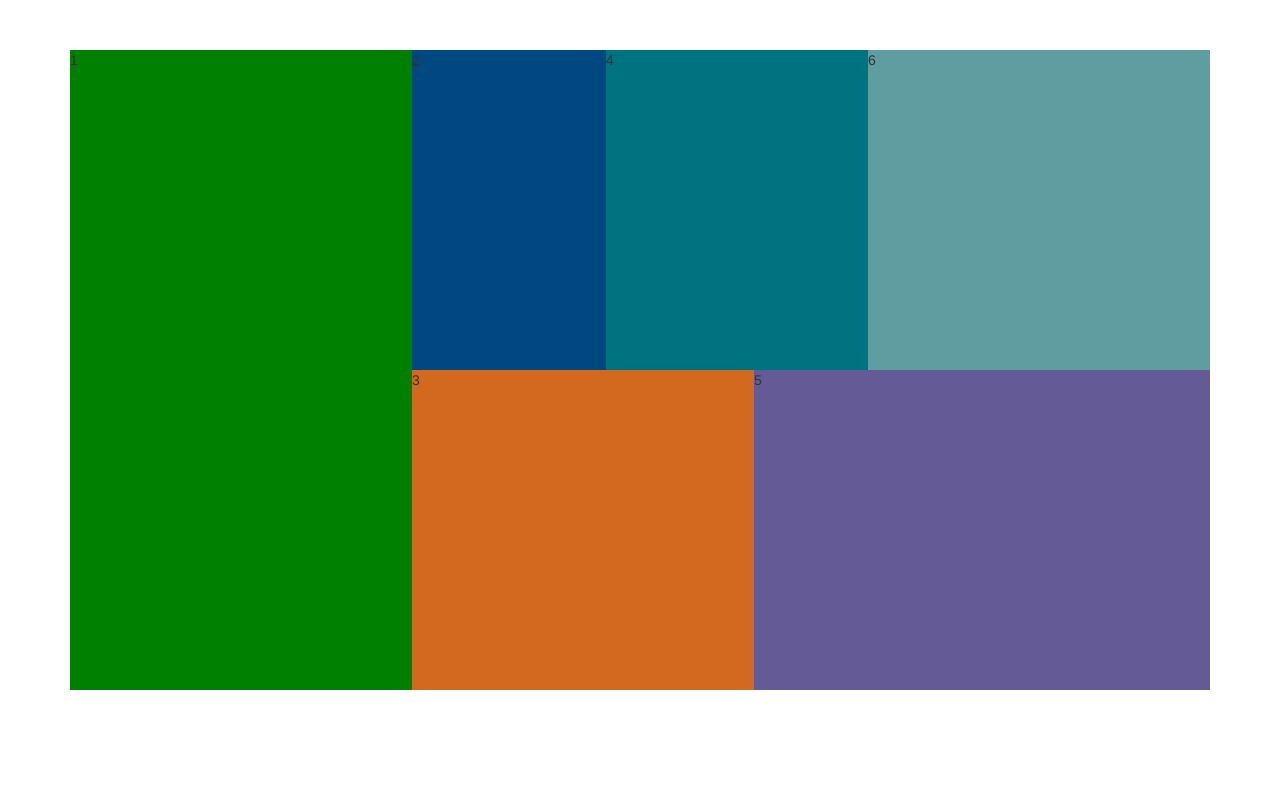
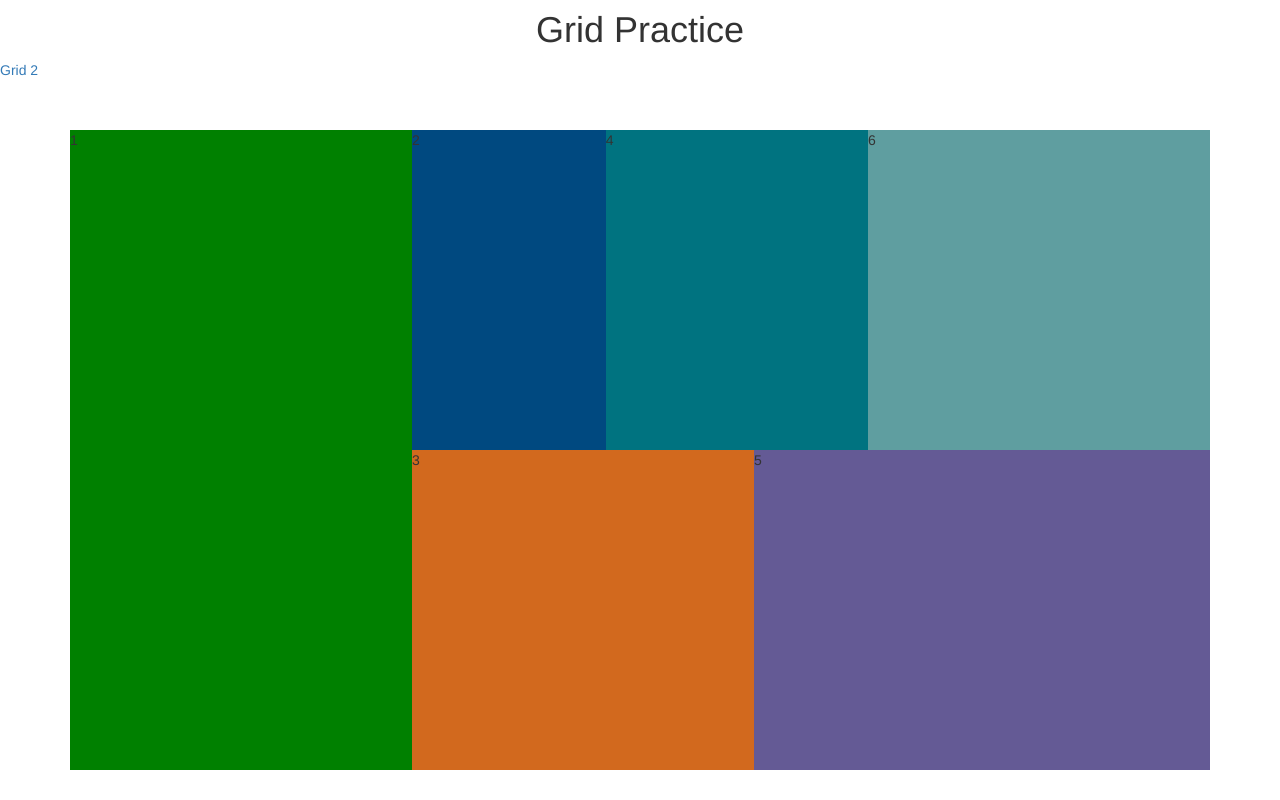
Before and after one commit to vm9036/grid-practice, a plain HTML site: page grid-practical/grid1.html in a window 1280 px wide. Drawn offline with nearby package versions, Linux system fonts and the light colour scheme.

Commit message:
Updated grid practice

```diff
--- a/grid-practical/grid1.html
+++ b/grid-practical/grid1.html
@@ -64,6 +64,8 @@
 </head>
 
 <body>
+    <h1 style="text-align: center;margin-top: 10px;"> Grid Practice</h1>
+    <a href="grid2.html">Grid 2 </a><br>
     <div class="container">
         <div class="grid_main">
             <div class="box box1">1</div>
```
Also changed, not shown: grid-practical/demo.html (+7 -4 lines), grid-practical/grid2.html (+2 -0 lines), grid-practical/grid3.html (+1 -0 lines).
